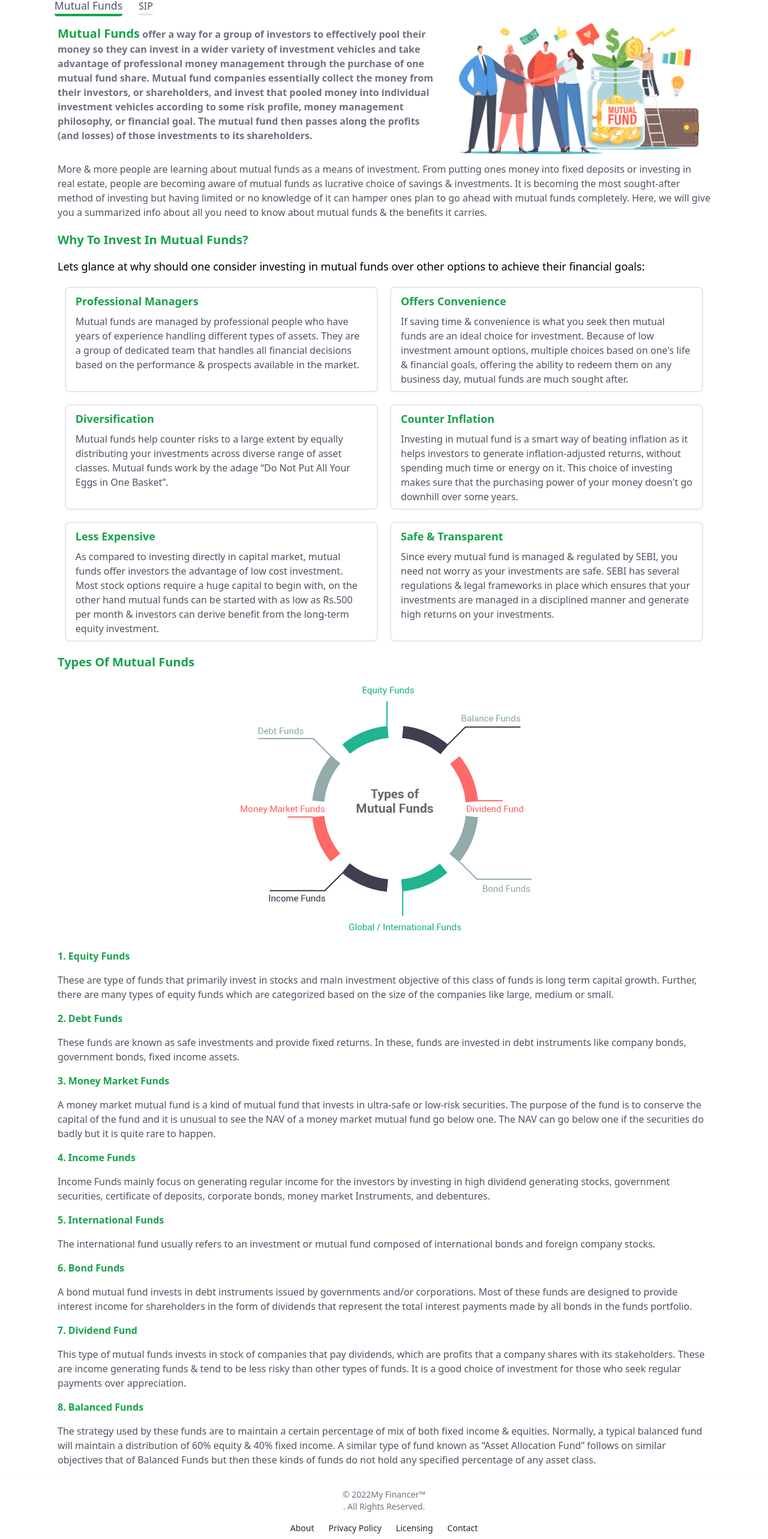
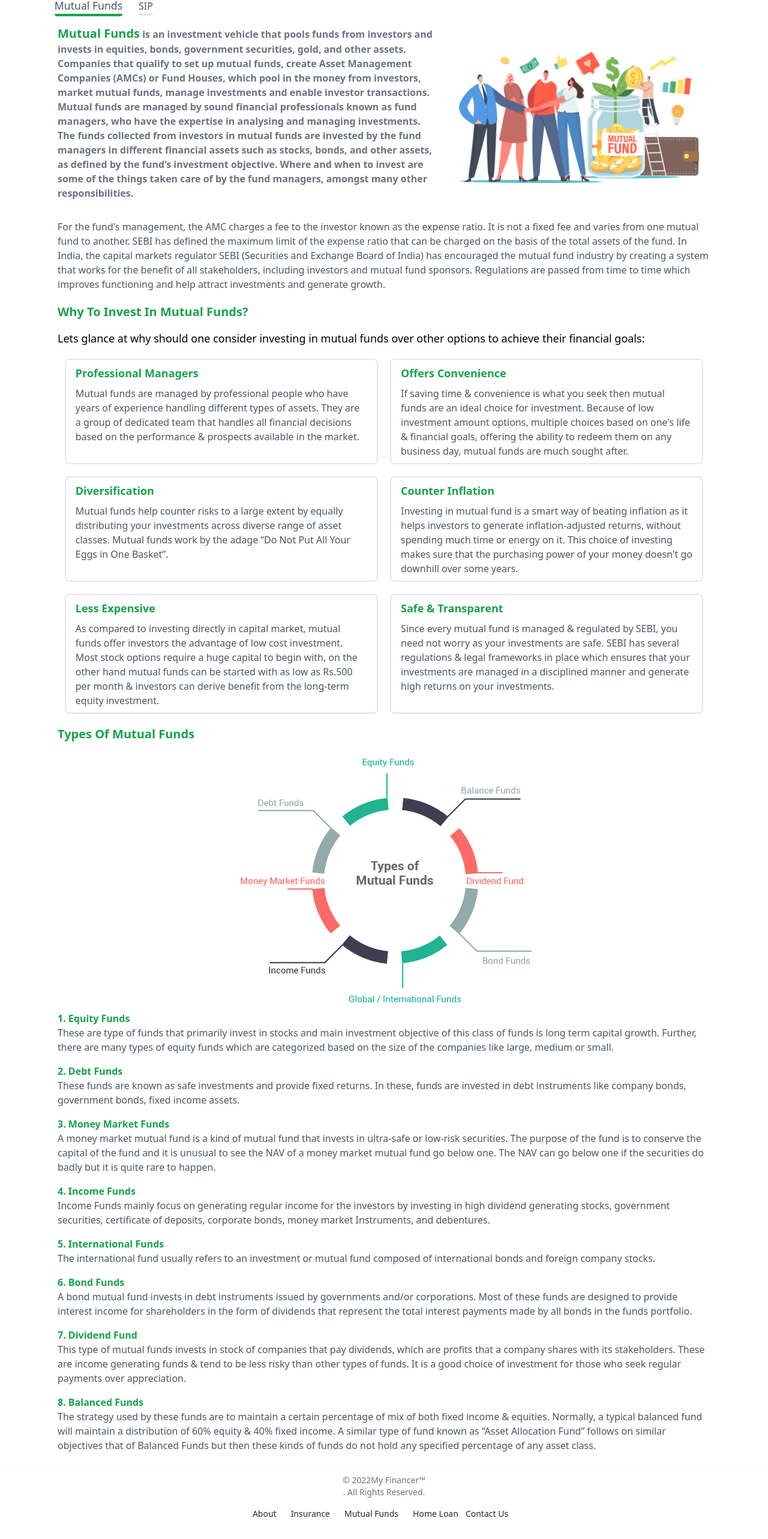
Before and after one commit to veeresh-27/businessProfile, a Next.js app: page /mutualfunds in a window 1280 px wide. Shown: the part 78-2644 px from the top of the page at 60% size. Built offline with nearby package versions, Linux system fonts and the light colour scheme.

Commit message:
content alteration, image change, footer updated

```diff
--- a/components/Footer/index.js
+++ b/components/Footer/index.js
@@ -1,4 +1,5 @@
 import React from "react";
+import Link from "next/link";
 
 export const Footer = () => {
   return (
@@ -12,24 +13,29 @@ export const Footer = () => {
       </span>
       <ul className="flex flex-wrap items-center mt-3 text-sm text-gray-800 dark:text-gray-800 sm:mt-0">
         <li>
-          <a href="#" className="mr-4 hover:underline md:mr-6 ">
+          <Link href="/about" className="mr-4 hover:underline md:mr-6 ">
             About
-          </a>
+          </Link>
         </li>
         <li>
-          <a href="#" className="mr-4 hover:underline md:mr-6">
-            Privacy Policy
-          </a>
+          <Link href="/insurance" className="mr-4 hover:underline md:mr-6">
+            Insurance
+          </Link>
         </li>
         <li>
-          <a href="#" className="mr-4 hover:underline md:mr-6">
-            Licensing
-          </a>
+          <Link href="/mutualfunds" className="mr-4 hover:underline md:mr-6">
+            Mutual&nbsp;Funds
+          </Link>
         </li>
         <li>
-          <a href="#" className="hover:underline">
-            Contact
-          </a>
+          <Link href="/homeloans" className="hover:underline">
+            Home&nbsp;Loan
+          </Link>
+        </li>
+        <li>
+          <Link href="/contact" className="px-3 hover:underline">
+            Contact Us
+          </Link>
         </li>
       </ul>
     </footer>
--- a/pages/insurance/index.js
+++ b/pages/insurance/index.js
@@ -1,6 +1,6 @@
 // import insurance from "../public/img/insurance.png";
 import all from "../../public/img/all.jpg";
-import banner from "../../public/img/personalbanner_in.jpg";
+import banner from "../../public/img/home-page-cover-design-personal-accident.jpg";
 
 import personal from "../../public/img/personal.png";
 import insurance from "../../public/img/insurance.png";
--- a/pages/mutualfunds/index.js
+++ b/pages/mutualfunds/index.js
@@ -95,16 +95,20 @@ export default function MutualFunds() {
                   <span className="text-xl text-green-600 ">
                     Mutual Funds
                   </span>{" "}
-                  offer a way for a group of investors to effectively pool their
-                  money so they can invest in a wider variety of investment
-                  vehicles and take advantage of professional money management
-                  through the purchase of one mutual fund share. Mutual fund
-                  companies essentially collect the money from their investors,
-                  or shareholders, and invest that pooled money into individual
-                  investment vehicles according to some risk profile, money
-                  management philosophy, or financial goal. The mutual fund then
-                  passes along the profits (and losses) of those investments to
-                  its shareholders.
+                  is an investment vehicle that pools funds from investors and
+                  invests in equities, bonds, government securities, gold, and
+                  other assets. Companies that qualify to set up mutual funds,
+                  create Asset Management Companies (AMCs) or Fund Houses, which
+                  pool in the money from investors, market mutual funds, manage
+                  investments and enable investor transactions. Mutual funds are
+                  managed by sound financial professionals known as fund
+                  managers, who have the expertise in analysing and managing
+                  investments. The funds collected from investors in mutual
+                  funds are invested by the fund managers in different financial
+                  assets such as stocks, bonds, and other assets, as defined by
+                  the fund’s investment objective. Where and when to invest are
+                  some of the things taken care of by the fund managers, amongst
+                  many other responsibilities.
                 </p>
               </div>
               <div className="flex  w-[400px]">
@@ -115,15 +119,17 @@ export default function MutualFunds() {
             <div className="flex">
               <div className="">
                 <p className="text-md font-base text-gray-600 ">
-                  More & more people are learning about mutual funds as a means
-                  of investment. From putting ones money into fixed deposits or
-                  investing in real estate, people are becoming aware of mutual
-                  funds as lucrative choice of savings & investments. It is
-                  becoming the most sought-after method of investing but having
-                  limited or no knowledge of it can hamper ones plan to go ahead
-                  with mutual funds completely. Here, we will give you a
-                  summarized info about all you need to know about mutual funds
-                  & the benefits it carries.
+                  For the fund's management, the AMC charges a fee to the
+                  investor known as the expense ratio. It is not a fixed fee and
+                  varies from one mutual fund to another. SEBI has defined the
+                  maximum limit of the expense ratio that can be charged on the
+                  basis of the total assets of the fund. In India, the capital
+                  markets regulator SEBI (Securities and Exchange Board of
+                  India) has encouraged the mutual fund industry by creating a
+                  system that works for the benefit of all stakeholders,
+                  including investors and mutual fund sponsors. Regulations are
+                  passed from time to time which improves functioning and help
+                  attract investments and generate growth.
                 </p>
               </div>
             </div>
@@ -150,18 +156,23 @@ export default function MutualFunds() {
               <Image src={typesOfMmutualFund} alt={"ufhwe"} />
             </div>
 
+            <div className="flex flex-col gap-4 ">
               <div>
-              <h1 className="text-md text-green-600  my-4 font-bold">
+                {" "}
+                <h1 className="text-md text-green-600  font-bold">
                   1. Equity Funds
                 </h1>
                 <p className="text-md font-base text-gray-600">
-                These are type of funds that primarily invest in stocks and main
-                investment objective of this class of funds is long term capital
-                growth. Further, there are many types of equity funds which are
-                categorized based on the size of the companies like large,
-                medium or small.
+                  These are type of funds that primarily invest in stocks and
+                  main investment objective of this class of funds is long term
+                  capital growth. Further, there are many types of equity funds
+                  which are categorized based on the size of the companies like
+                  large, medium or small.
                 </p>
-              <h1 className="text-md text-green-600  my-4 font-bold">
+              </div>
+              <div>
+                {" "}
+                <h1 className="text-md text-green-600   font-bold">
                   2. Debt Funds
                 </h1>
                 <p className="text-md font-base text-gray-600 ">
@@ -169,68 +180,86 @@ export default function MutualFunds() {
                   returns. In these, funds are invested in debt instruments like
                   company bonds, government bonds, fixed income assets.
                 </p>
-              <h1 className="text-md text-green-600  my-4 font-bold">
+              </div>
+              <div>
+                {" "}
+                <h1 className="text-md text-green-600   font-bold">
                   3. Money Market Funds
                 </h1>
                 <p className="text-md font-base text-gray-600">
-                A money market mutual fund is a kind of mutual fund that invests
-                in ultra-safe or low-risk securities. The purpose of the fund is
-                to conserve the capital of the fund and it is unusual to see the
-                NAV of a money market mutual fund go below one. The NAV can go
-                below one if the securities do badly but it is quite rare to
-                happen.
+                  A money market mutual fund is a kind of mutual fund that
+                  invests in ultra-safe or low-risk securities. The purpose of
+                  the fund is to conserve the capital of the fund and it is
+                  unusual to see the NAV of a money market mutual fund go below
+                  one. The NAV can go below one if the securities do badly but
+                  it is quite rare to happen.
                 </p>
-              <h1 className="text-md text-green-600  my-4 font-bold">
+              </div>
+              <div>
+                <h1 className="text-md text-green-600   font-bold">
                   4. Income Funds
                 </h1>
                 <p className="text-md font-base text-gray-600">
                   Income Funds mainly focus on generating regular income for the
                   investors by investing in high dividend generating stocks,
-                government securities, certificate of deposits, corporate bonds,
-                money market Instruments, and debentures.
+                  government securities, certificate of deposits, corporate
+                  bonds, money market Instruments, and debentures.
                 </p>
-              <h1 className="text-md text-green-600  my-4 font-bold">
+              </div>
+              <div>
+                {" "}
+                <h1 className="text-md text-green-600  font-bold">
                   5. International Funds
                 </h1>
                 <p className="text-md font-base text-gray-600">
-                The international fund usually refers to an investment or mutual
-                fund composed of international bonds and foreign company stocks.
+                  The international fund usually refers to an investment or
+                  mutual fund composed of international bonds and foreign
+                  company stocks.
                 </p>
+              </div>
 
-              <h1 className="text-md text-green-600  my-4 font-bold">
+              <div>
+                <h1 className="text-md text-green-600  font-bold">
                   6. Bond Funds
                 </h1>
                 <p className="text-md font-base text-gray-600">
                   A bond mutual fund invests in debt instruments issued by
                   governments and/or corporations. Most of these funds are
-                designed to provide interest income for shareholders in the form
-                of dividends that represent the total interest payments made by
-                all bonds in the funds portfolio.
+                  designed to provide interest income for shareholders in the
+                  form of dividends that represent the total interest payments
+                  made by all bonds in the funds portfolio.
                 </p>
+              </div>
 
-              <h1 className="text-md text-green-600  my-4 font-bold">
+              <div>
+                {" "}
+                <h1 className="text-md text-green-600  font-bold">
                   7. Dividend Fund
                 </h1>
                 <p className="text-md font-base text-gray-600">
-                This type of mutual funds invests in stock of companies that pay
-                dividends, which are profits that a company shares with its
-                stakeholders. These are income generating funds & tend to be
-                less risky than other types of funds. It is a good choice of
-                investment for those who seek regular payments over
+                  This type of mutual funds invests in stock of companies that
+                  pay dividends, which are profits that a company shares with
+                  its stakeholders. These are income generating funds & tend to
+                  be less risky than other types of funds. It is a good choice
+                  of investment for those who seek regular payments over
                   appreciation.
                 </p>
-              <h1 className="text-md text-green-600  my-4 font-bold">
+              </div>
+              <div>
+                {" "}
+                <h1 className="text-md text-green-600 font-bold">
                   8. Balanced Funds
                 </h1>
                 <p className="text-md font-base text-gray-600">
                   The strategy used by these funds are to maintain a certain
                   percentage of mix of both fixed income & equities. Normally, a
-                typical balanced fund will maintain a distribution of 60% equity
-                & 40% fixed income. A similar type of fund known as “Asset
-                Allocation Fund” follows on similar objectives that of Balanced
-                Funds but then these kinds of funds do not hold any specified
-                percentage of any asset class.
+                  typical balanced fund will maintain a distribution of 60%
+                  equity & 40% fixed income. A similar type of fund known as
+                  “Asset Allocation Fund” follows on similar objectives that of
+                  Balanced Funds but then these kinds of funds do not hold any
+                  specified percentage of any asset class.
                 </p>
+              </div>
             </div>
           </div>
         </>
@@ -240,18 +269,22 @@ export default function MutualFunds() {
           <div className=" my-5">
             <h1 className="text-xl text-green-600  font-bold">What Is SIP?</h1>
             <p className="text-sm py-2">
-              Systematic Investment Plan (SIP) is a very easy & convenient mode
-              of making investments in mutual funds on a regular basis. SIP
-              allows one to cultivate a habit of savings & creating wealth for
-              the future by starting early. Offering ease & flexibility, through
-              SIP one can create a planned approach towards investing right. SIP
-              gets auto-debited from the investors account and the amount is
-              invested into a mutual fund scheme that has been specified. The
-              investor then gets a certain number of units which is based on the
-              current ongoing market rate. Every-time a SIP is made, additional
-              units keep getting added to the investor’s account. SIP has proved
-              to be an ideal choice of investments for retail investors who lack
-              resources to pursue active investments.
+              A Systematic Investment Plan (SIP) is a mode of investment for
+              mutual funds in which investors make regular, automated
+              contributions periodically. With SIPs, you can plan your
+              investments to achieve your financial goals over the long term.
+              You can do this by determining the target amount and the amount
+              you’d like to invest at periodic intervals in a mutual fund scheme
+              you’ve chosen. For instance, say you’d like to invest ₹500 each
+              month for five years. You can set up a SIP with a mutual fund and
+              automate your contributions for the said period. You can also
+              choose to contribute more or less frequently. Typically, SIP
+              mutual funds allow investing weekly, monthly, quarterly,
+              semi-annually and so on. It’s also important to understand the SIP
+              meaning in mutual fund because it’s not an asset in itself, but
+              only a mode of investing in mutual funds. Any contributions you
+              make towards your SIP will be invested in a mutual fund scheme
+              that you choose.
             </p>
             <h1 className="text-center  py-4 text-lg text-green-600  font-bold">
               Benefits Of SIP
@@ -261,9 +294,10 @@ export default function MutualFunds() {
                 <div className="text-center  ">
                   <h1>CONVENIENCE</h1>
                   <p>
-                    Offering a hassle-free mode for investing, one can directly
-                    get the SIP amount deducted from ones bank account via a
-                    standing instruction to facilitate auto-debit function.
+                    Offering a hassle-free mode for investing ,the money is
+                    automatically debited from your registered account each
+                    month. Over time, the small contributions grow into a
+                    substantial amount because of compounding.
                   </p>
                 </div>
               </div>
@@ -271,10 +305,12 @@ export default function MutualFunds() {
                 <div className="text-center ">
                   <h1>DISCIPLINED SAVING</h1>
                   <p>
-                    By investing through SIP, you commit to saving regularly.
-                    So, with SIP, one gets into a mode of disciplined savings
-                    along with creating a path of attaining one’s financial
-                    objectives & goal.
+                    A growth in income may trigger some to spend on upgrading
+                    their lifestyle. The wiser ones tend to do the reverse; they
+                    spend what’s left after investing. SIPs can help inculcate
+                    this discipline because you’re committing to investing a
+                    fixed amount each month. You don’t need to make an extra
+                    effort for monthly contributions either.
                   </p>
                 </div>
               </div>
@@ -293,27 +329,27 @@ export default function MutualFunds() {
                 <div className="text-center">
                   <h1>LONG TERM GAINS</h1>
                   <p>
-                    Investing with SIPs leads to long term gains because of the
-                    power of compounding & rupee cost averaging. Rupee cost
-                    averaging is an automated market timing technique that
-                    eliminates ones need to time the market.
+                    The returns on your SIP investment, just like other mutual
+                    funds, benefit from compounding. To get some context on how
+                    powerful compounding can be, think of the returns in
+                    absolute terms.
                   </p>
                 </div>
               </div>
             </div>
           </div>
           <div className=" my-5">
-            <h1 className="text-xl text-green-600  font-bold">
+            <h1 className="text-xl text-green-600 py-4 font-bold">
               Power Of Compounding
             </h1>
-            <div>
-              <Image src={currency} alt="" className="w-40" />
-            </div>
+            {/*<div>*/}
+            {/*  <Image src={currency} alt="" className="w-40" />*/}
+            {/*</div>*/}
             <>
               <div>
                 <div>What is Power Of Compounding ?</div>
                 <>
-                  <div className="font-medium text-gray-500 dark:text-gray-400 md:h-full sm-h-90%">
+                  <div className="font-medium text-gray-400 md:h-full sm-h-90%">
                     Time has the greatest influence on your investment portfolio
                     than any other force. Investments have the potential to
                     increase in value over time and hence longer the time frame
@@ -339,7 +375,7 @@ export default function MutualFunds() {
                       Higher rate of returns or longer investment duration plays
                       a key role that leads to increase in principal amount
                     </div>
-                    <div className="border-2  px-2 py-4 md:w-[48%] rounded bg-yellow-400 text-gray-600">
+                    <div className="border-2  px-2 py-4 md:w-[48%] rounded bg-yellow-400 ">
                       Hence, we can say that a successful investment planning is
                       all about making the most of compounding by getting time
                       on one’s side. Hence the earlier you start investing, the
```
Lines whose indentation alone changed are shown as unchanged.
